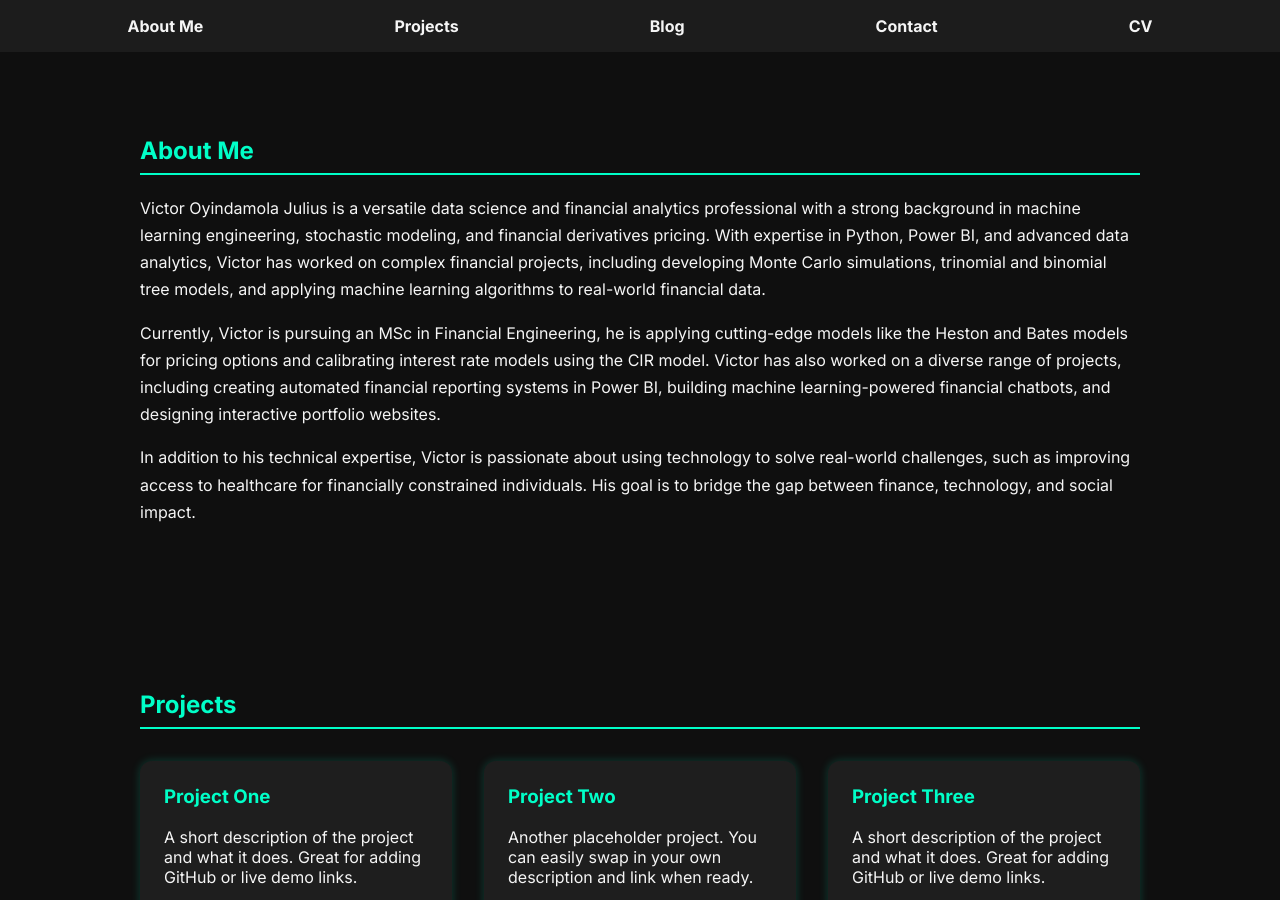
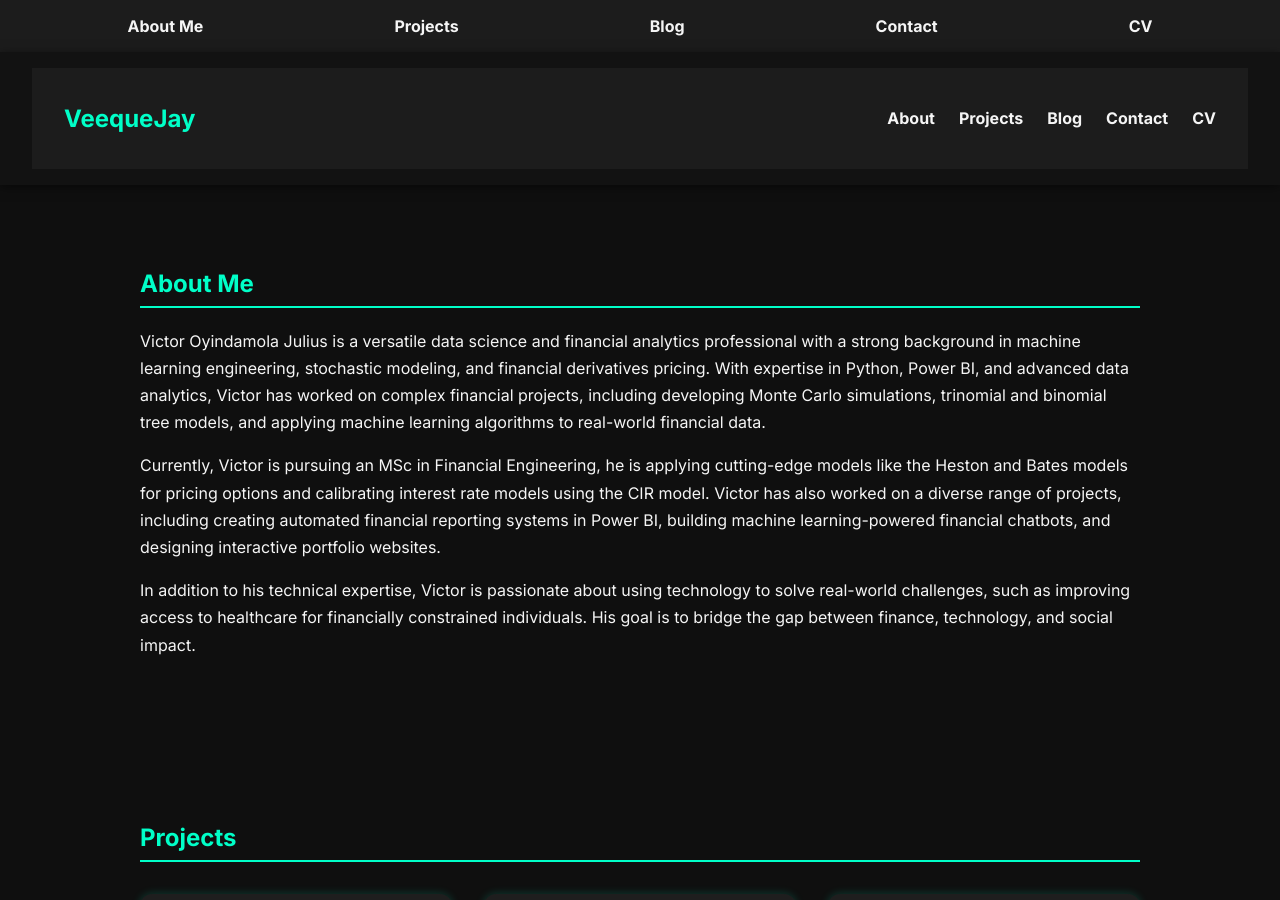
Before and after one commit to VeequeJay/VeequeJay.github.io, a Jekyll site: the page index.html, which Jekyll copies as it is, in a window 1280 px wide and 900 px high. Built offline with Jekyll 4.4.1, drawn with Linux system fonts in a browser that asks for light colours.

Commit message:
Update index.html

```diff
--- a/index.html
+++ b/index.html
@@ -67,6 +67,20 @@
       <li><a href="#cv">CV</a></li>
     </ul>
   </nav>
+
+  <header style="position: sticky; top: 0; background: #121212; padding: 1rem 2rem; z-index: 1000; box-shadow: 0 2px 10px rgba(0,0,0,0.5);">
+  <nav style="display: flex; justify-content: space-between; align-items: center;">
+    <h1 style="color: #00ffc8;">VeequeJay</h1>
+    <ul style="display: flex; gap: 1.5rem; list-style: none; margin: 0; padding: 0;">
+      <li><a href=\"#about\" style=\"color: #f5f5f5; text-decoration: none;\">About</a></li>
+      <li><a href=\"#projects\" style=\"color: #f5f5f5; text-decoration: none;\">Projects</a></li>
+      <li><a href=\"/blog.html\" style=\"color: #f5f5f5; text-decoration: none;\">Blog</a></li>
+      <li><a href=\"#contact\" style=\"color: #f5f5f5; text-decoration: none;\">Contact</a></li>
+      <li><a href=\"/cv.html\" style=\"color: #f5f5f5; text-decoration: none;\">CV</a></li>
+    </ul>
+  </nav>
+</header>
+
 
   <section id="about" data-aos="fade-up">
     <h2 style="color: #00ffc8; border-bottom: 2px solid #00ffc8; padding-bottom: 0.5rem;">About Me</h2>
```
